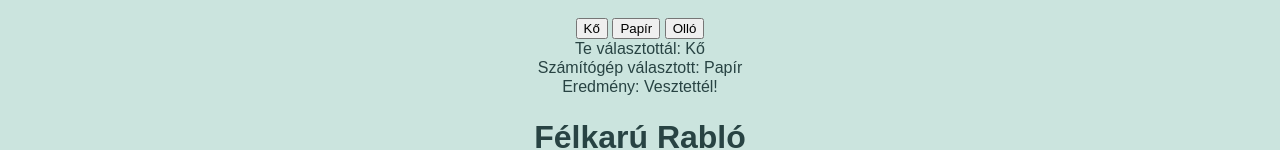
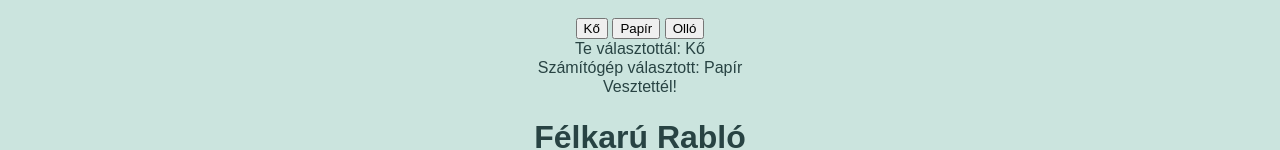
Before and after one commit to RekaHanna/-j-mappa, a plain HTML site: page index.html in a window 1280 px wide. Both pictures are taken after a click on the button "Kő". Shown: the part 297-447 px from the top of the page. Drawn offline with Linux system fonts and the light colour scheme.

Commit message:
assdff
dfggj

```diff
--- a/index.html
+++ b/index.html
@@ -77,7 +77,7 @@
                     document.getElementById('result').innerHTML = `
                         Te választottál: ${translateChoice(playerChoice)}<br>
                         Számítógép választott: ${translateChoice(computerChoice)}<br>
-                        Eredmény: ${result}
+                        ${result}
                     `;
                 }
 
```
